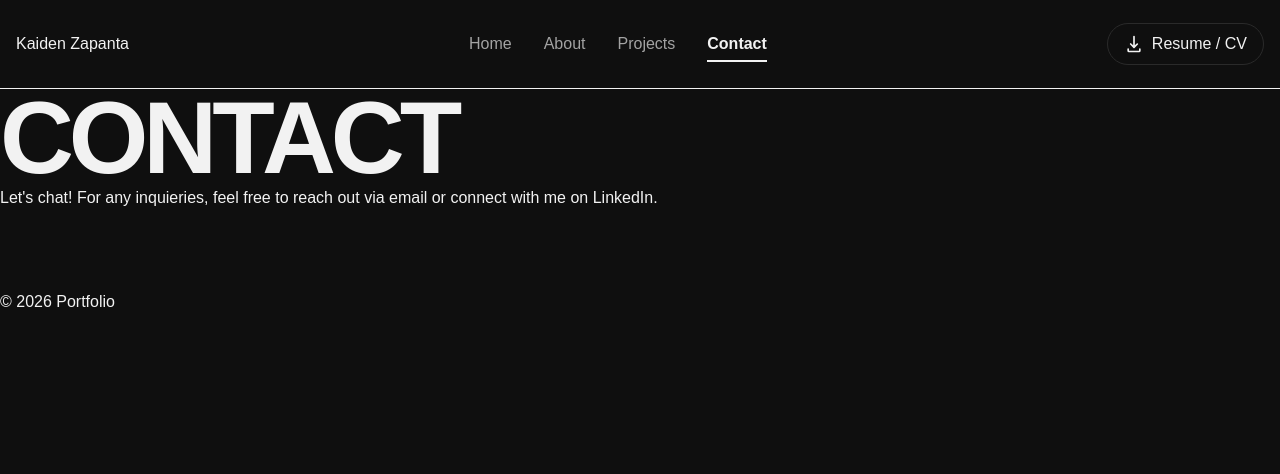
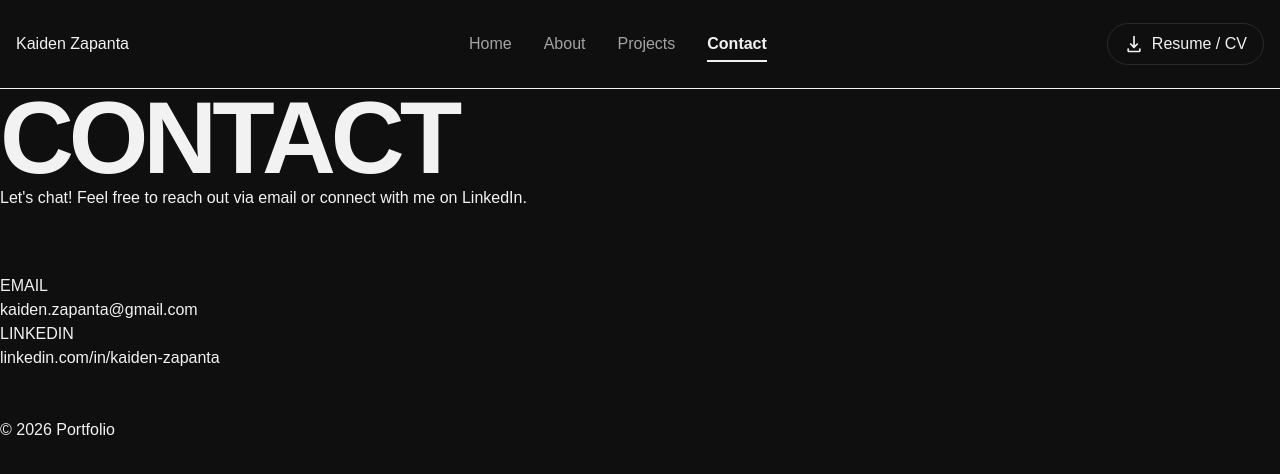
Before and after one commit to Kaiden-z/portfolio-next, a Next.js app: page /contact in a window 1280 px wide. Shown: the top 474 px of the page. Built offline with nearby package versions, Linux system fonts and the light colour scheme.

Commit message:
Content additions

```diff
--- a/app/about/page.tsx
+++ b/app/about/page.tsx
@@ -6,7 +6,6 @@ export default function About() {
         <main>
             <PageHeader
                 title="ABOUT ME"
-                subtitle="A little bit about who I am and what I do."
             />
 
             <section>
--- a/app/contact/page.tsx
+++ b/app/contact/page.tsx
@@ -6,8 +6,19 @@ export default function Contact() {
         <main>
             <PageHeader
                 title="CONTACT"
-                subtitle="Let's chat! For any inquieries, feel free to reach out via email or connect with me on LinkedIn."
+                subtitle="Let's chat! Feel free to reach out via email or connect with me on LinkedIn."
             />
+
+            <section>
+                <div>
+                    <h2>EMAIL</h2>
+                    <h3>kaiden.zapanta@gmail.com</h3>
+                </div>
+                <div>
+                    <h2>LINKEDIN</h2>
+                    <h3>linkedin.com/in/kaiden-zapanta</h3>
+                </div>
+            </section>
         </main>
     )
 }
--- a/app/projects/page.tsx
+++ b/app/projects/page.tsx
@@ -6,7 +6,6 @@ export default function Projects() {
         <main>
             <PageHeader
                 title="PROJECTS"
-                subtitle="A showcase of my work and accomplishments."
             />
         </main>
     );
--- a/components/Header.tsx
+++ b/components/Header.tsx
@@ -9,7 +9,7 @@ export default function Header() {
             <Navbar />
             <Button
                 icon={<DownloadIcon />}
-                href="/cv.pdf"
+                href="/KaidenZapantaResume2026.pdf"
                 variant="secondary"
             >
                 Resume / CV
```
Also changed, not shown: 1 other file (tests, documents, lock files or other folders).
